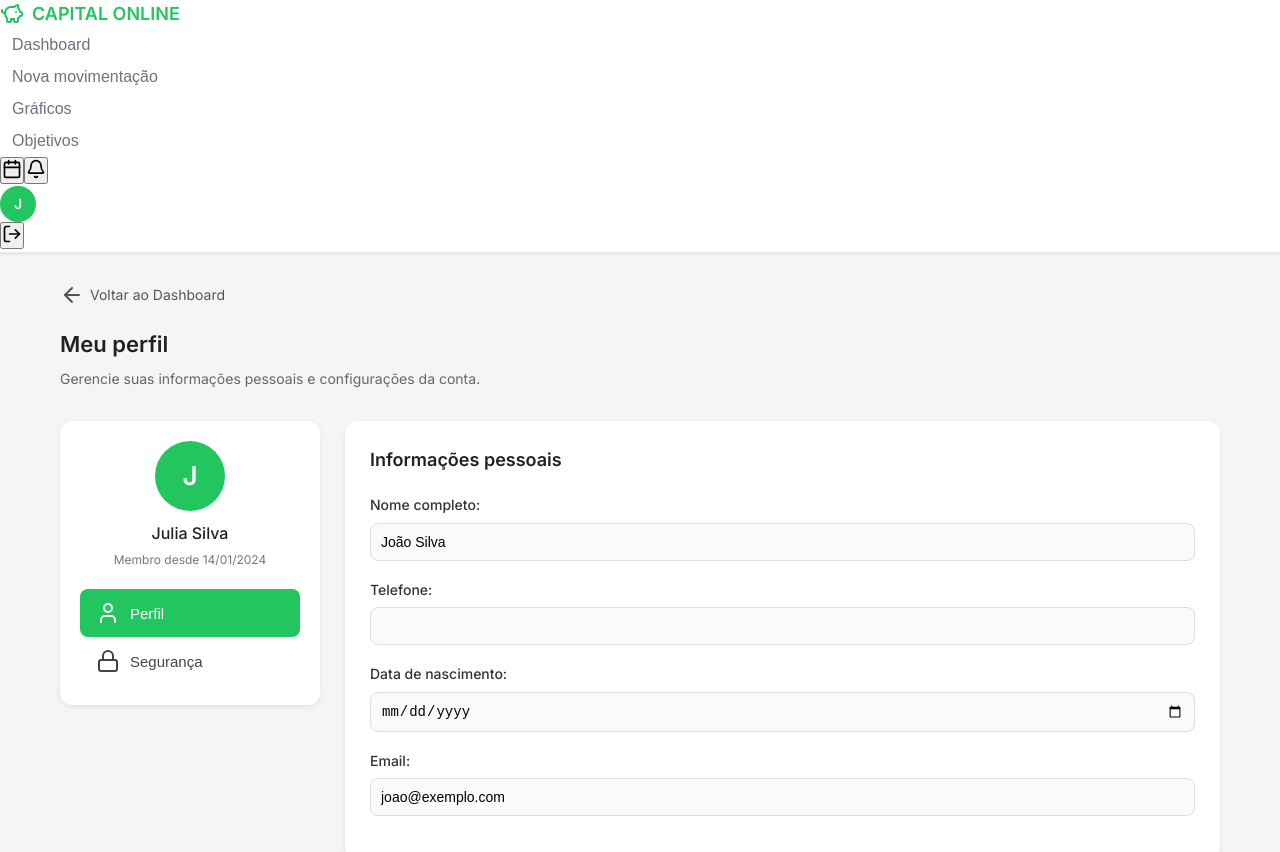
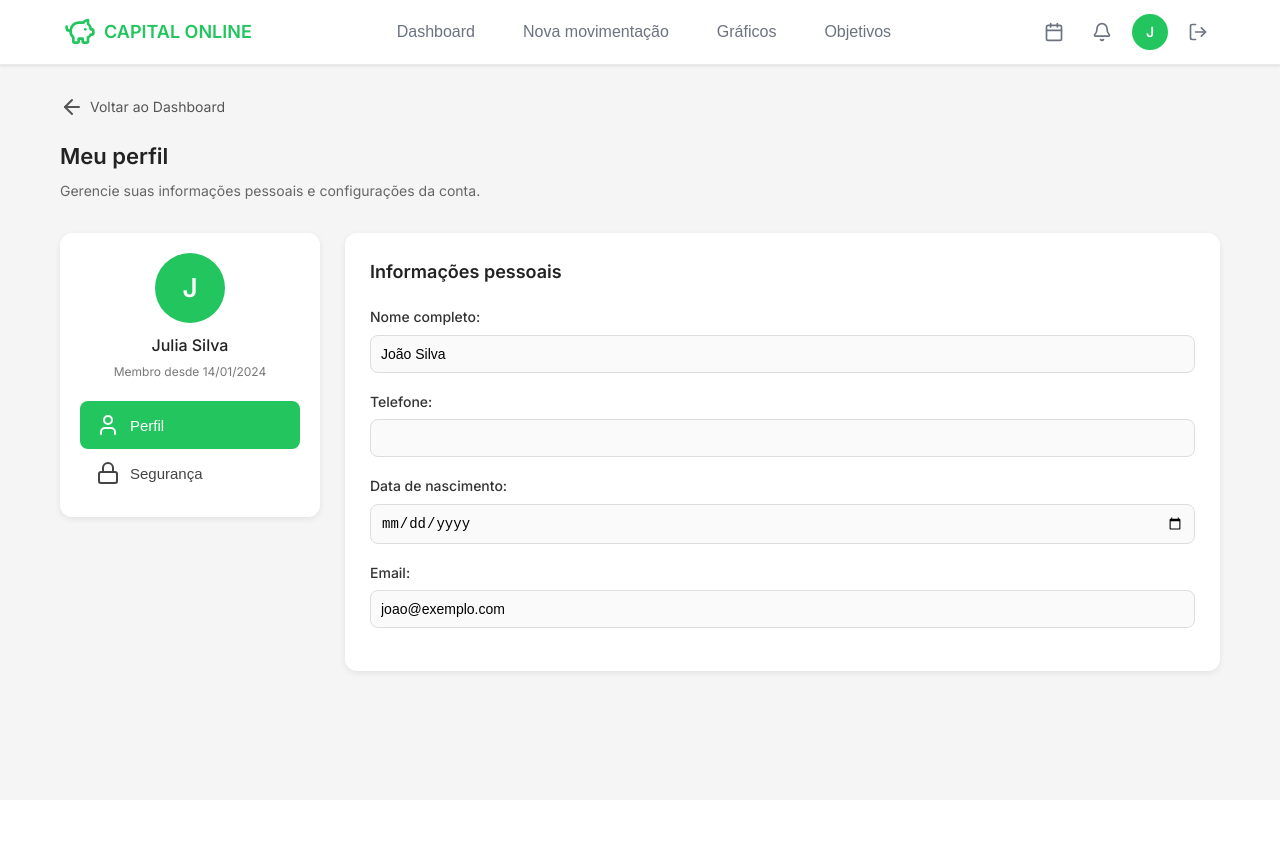
Before and after one commit to thais-pacheco/Capital-Online-tcc, a React (Vite) app in the folder frontend/: page /profile in a window 1280 px wide. Shown: the top 852 px of the page. After the commit the page ends 800 px from the top, so only its background shows below. Built offline with nearby package versions, Linux system fonts and the light colour scheme.

Commit message:
Header arrumado menos o da pagina de graficos

```diff
--- a/frontend/src/components/profile/Profile.css
+++ b/frontend/src/components/profile/Profile.css
@@ -28,7 +28,6 @@
   align-items: center;
   justify-content: space-between;
   height: 64px;
-  position: relative;
 }
 
 /* ===== Left: logo + nome ===== */
@@ -61,14 +60,12 @@
   color: #22c55e;
 }
 
-/* ===== Center: navegação centralizada ===== */
+/* ===== Center: navegação ===== */
 .profile-header-center {
   display: flex;
   gap: 24px;
-  position: absolute;
-  top: 50%;
-  left: 50%;
-  transform: translate(-50%, -50%);
+  flex: 1;
+  justify-content: center;
 }
 
 .profile-nav-button {
@@ -85,6 +82,7 @@
   align-items: center;
   justify-content: center;
   line-height: 1;
+  white-space: nowrap;
 }
 
 .profile-nav-button:hover {
--- a/frontend/src/components/profile/Profile.tsx
+++ b/frontend/src/components/profile/Profile.tsx
@@ -45,18 +45,19 @@ export default function Profile() {
     <div className="profile-page">
       {/* ===== Header ===== */}
       <header className="profile-header-bar">
-        <div className="profile-header-inner">
-          <div className="profile-header-flex">
+        <div className="profile-header-container">
           {/* Logo */}
-            <div className="profile-logo-group">
+          <div className="profile-header-left">
             <div className="profile-logo">
-                <PiggyBank className="profile-logo-icon" style={{ color: '#22c55e' }} />
+              <div className="profile-logo-icon">
+                <PiggyBank size={32} />
+              </div>
               <span className="profile-logo-text">CAPITAL ONLINE</span>
             </div>
           </div>
 
           {/* Navegação */}
-            <nav className="profile-nav">
+          <div className="profile-header-center">
             <button
               className="profile-nav-button"
               onClick={() => navigate('/dashboard')}
@@ -81,21 +82,20 @@ export default function Profile() {
             >
               Objetivos
             </button>
-            </nav>
+          </div>
 
           {/* Ações do header */}
-            <div className="profile-header-actions">
-              <button className="icon-btn">
+          <div className="profile-header-right">
+            <button className="profile-icon-button">
               <Calendar size={20} />
             </button>
-              <button className="icon-btn">
+            <button className="profile-icon-button">
               <Bell size={20} />
             </button>
             <div className="profile-circle">J</div>
-              <button className="icon-btn">
+            <button className="profile-icon-button logout">
               <LogOut size={20} />
             </button>
-            </div>
           </div>
         </div>
       </header>
```
Lines whose indentation alone changed are shown as unchanged.
